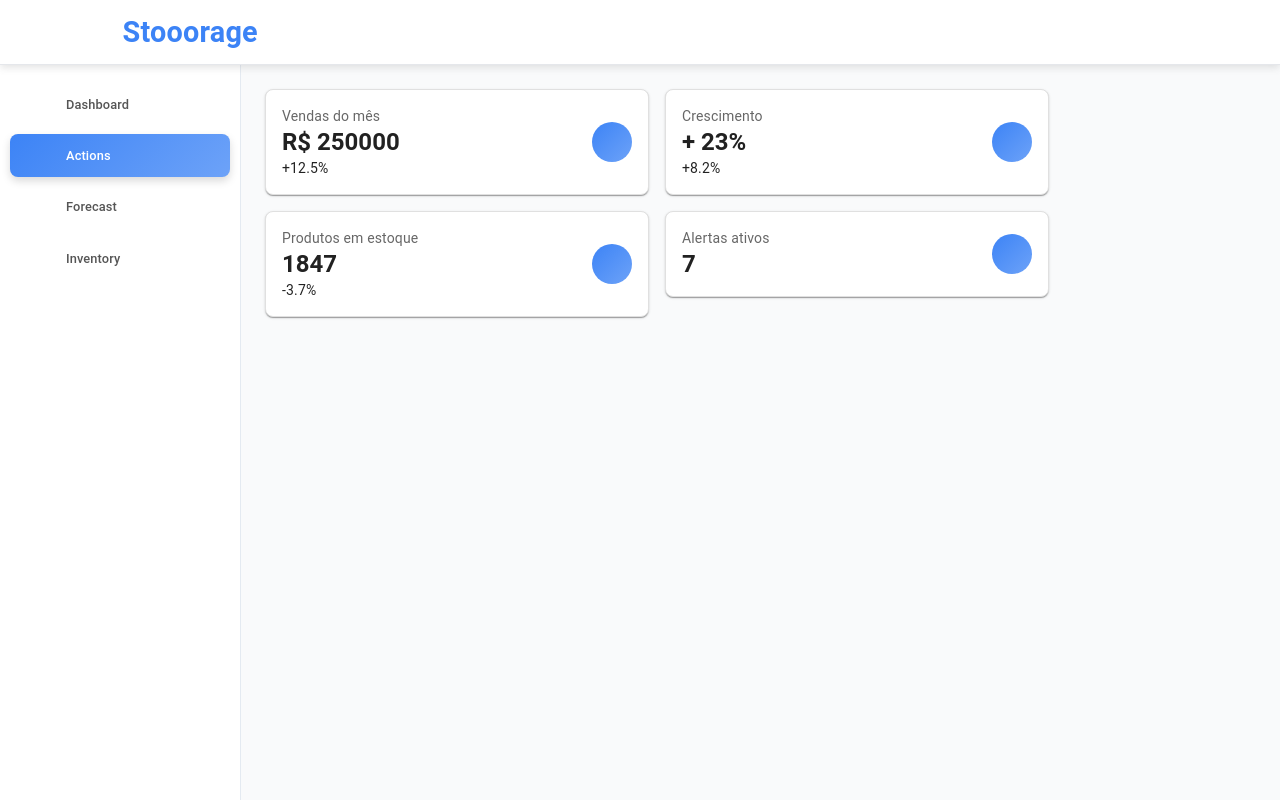
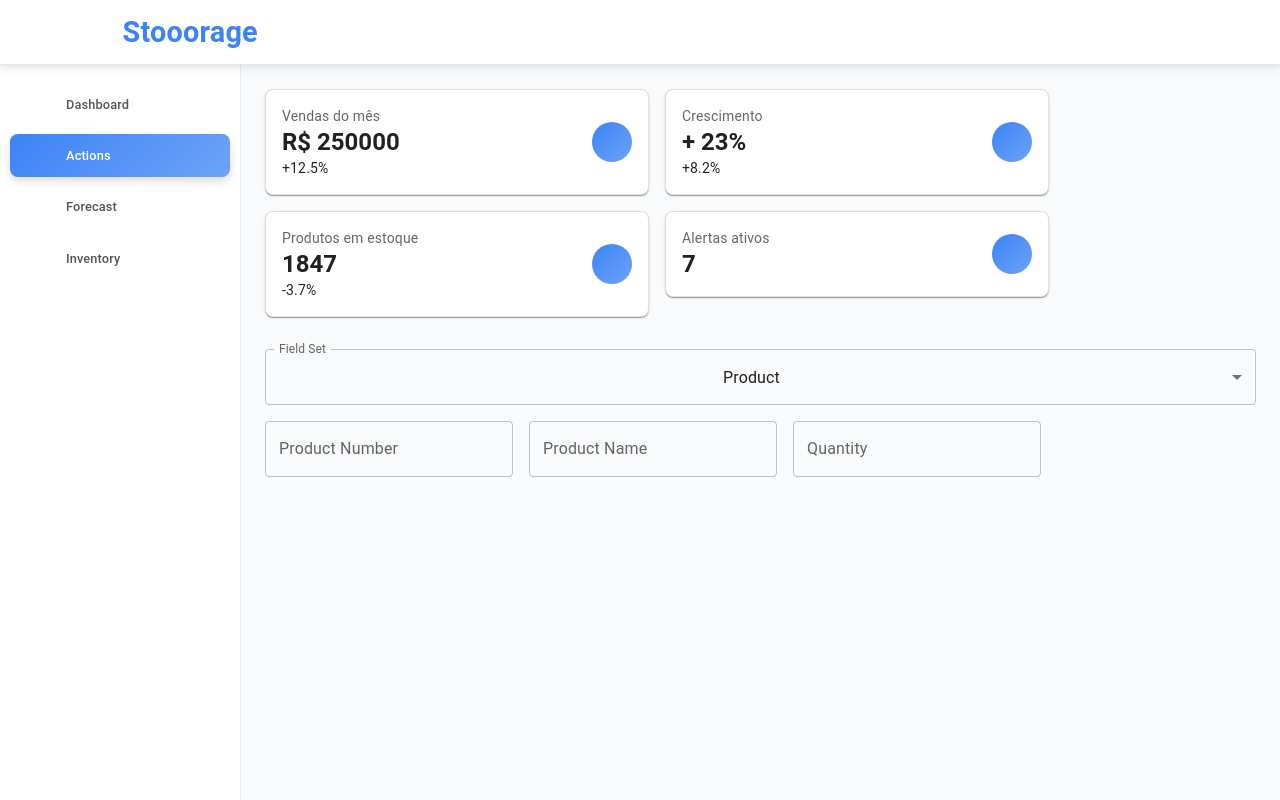
Before and after one commit to JVSutter/stooorage, a React app in the folder frontend/: page /actions in a window 1280 px wide. Built offline with nearby package versions, Linux system fonts and the light colour scheme; some icons are missing; the HTML template or start-up script is replaced by a standard one.

Commit message:
DynamicForm

```diff
--- a/frontend/src/components/Actions.tsx
+++ b/frontend/src/components/Actions.tsx
@@ -7,9 +7,12 @@ import Inventory2Icon from "@mui/icons-material/Inventory2";
 import TrendingUpIcon from "@mui/icons-material/TrendingUp";
 
 import Card from "./Card";
+import DynamicForm from "./DynamicForm";
+
 
 const Actions: React.FC = () => {
     return (
+        <>
         <Grid container spacing={2} sx={{ mb: 4 }}>
             <Grid item xs={3}>
                 <Card
@@ -48,6 +51,8 @@ const Actions: React.FC = () => {
                 />
             </Grid>
         </Grid>
+        <DynamicForm />
+        </>
     );
 };
 
--- /dev/null
+++ b/frontend/src/components/DynamicForm.tsx
@@ -0,0 +1,66 @@
+import React, { useState } from "react";
+import { Grid, TextField, FormControl, InputLabel, Select, MenuItem, Box } from "@mui/material";
+
+// Example field sets
+const fieldSets = {
+    product: [
+        { name: "product_no", label: "Product Number", type: "text" },
+        { name: "product_name", label: "Product Name", type: "text" },
+        { name: "quantity", label: "Quantity", type: "number" },
+    ],
+    sales_transaction: [
+        { name: "transaction_no", label: "Transaction Number", type: "text" },
+        { name: "transaction_date", label: "Transaction Date", type: "date" },
+        { name: "customer_no", label: "Customer Number", type: "number" },
+        { name: "country", label: "Country", type: "text" },
+        { name: "product_no", label: "Product Number", type: "text" },
+        { name: "quantity", label: "Quantity", type: "number" },
+        { name: "price", label: "Price", type: "number" },
+    ],
+};
+
+const DynamicForm: React.FC = () => {
+    const [selectedSet, setSelectedSet] = useState("product");
+    const [formData, setFormData] = useState<Record<string, string>>({});
+
+    const handleChange = (e: React.ChangeEvent<HTMLInputElement>) => {
+        setFormData({ ...formData, [e.target.name]: e.target.value });
+    };
+
+    return (
+        <Box sx={{ mb: 4 }}>
+            {/* Selector for field sets */}
+            <FormControl fullWidth sx={{ mb: 2 }}>
+                <InputLabel id="field-set-select-label">Field Set</InputLabel>
+                <Select
+                    labelId="field-set-select-label"
+                    value={selectedSet}
+                    label="Field Set"
+                    onChange={(e) => setSelectedSet(e.target.value)}
+                >
+                    <MenuItem value="product">Product</MenuItem>
+                    <MenuItem value="sales_transaction">Sales Transaction</MenuItem>
+                </Select>
+            </FormControl>
+
+            {/* Render dynamic fields */}
+            <Grid container spacing={2}>
+                {fieldSets[selectedSet].map((field) => (
+                    <Grid item xs={4} key={field.name}>
+                        <TextField
+                            fullWidth
+                            name={field.name}
+                            label={field.label}
+                            type={field.type}
+                            value={formData[field.name] || ""}
+                            onChange={handleChange}
+                            InputLabelProps={field.type === "date" ? { shrink: true } : undefined}
+                        />
+                    </Grid>
+                ))}
+            </Grid>
+        </Box>
+    );
+};
+
+export default DynamicForm;
```
